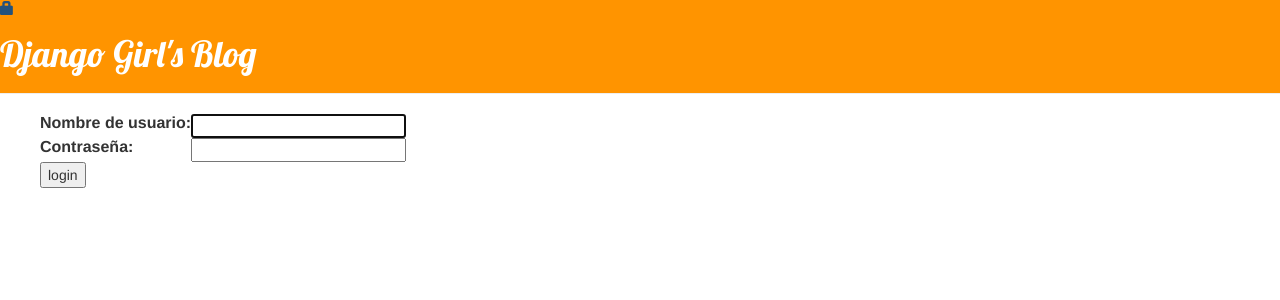
After one commit to Zarpas/my-first-blog, a Django app: page /accounts/login/ in a window 1280 px wide. The commit adds this page. Shown: the top 300 px of the page. Run offline with Django 3.2, Linux system fonts and the light colour scheme; some libraries are stand-ins or nearby versions.

Commit message:
Added user login to the site.

```diff
--- a/blog/templates/blog/base.html
+++ b/blog/templates/blog/base.html
@@ -12,6 +12,9 @@
             {% if user.is_authenticated %}
                 <a href="{% url 'post_new' %}" class="top-menu"><span class="glyphicon glyphicon-plus"></span></a>
                 <a href="{% url 'post_draft_list' %}" class="top-menu"><span class="glyphicon glyphicon-edit"></span></a>
+                <p class="top-menu">Hello {{ user.username }} <small>(<a href="{% url 'logout' %}">Log out</a>)</small></p>
+            {% else %}
+                <a href="{% url 'login' %}" class="top-menu"><span class="glyphicon glyphicon-lock"></span></a>
             {% endif %}
             <h1><a href="/">Django Girl's Blog</a></h1>
         </div>
--- /dev/null
+++ b/blog/templates/registration/login.html
@@ -0,0 +1,24 @@
+{% extends "blog/base.html" %}
+
+{% block content %}
+    {% if form.errors %}
+        <p>Your username and password didn't match. Please try again.</p>
+    {% endif %}
+
+    <form method="post" action="{% url 'login' %}">
+        {% csrf_token %}
+        <table>
+            <tr>
+                <td>{{ form.username.label_tag }}</td>
+                <td>{{ form.username }}</td>
+            </tr>
+            <tr>
+                <td>{{ form.password.label_tag }}</td>
+                <td>{{ form.password }}</td>
+            </tr>
+        </table>
+
+        <input type="submit" value="login" />
+        <input type="hidden" name="next" value="{{ next }}" />
+    </form>
+{% endblock %}
--- a/blog/views.py
+++ b/blog/views.py
@@ -1,4 +1,5 @@
 from django.shortcuts import render, get_object_or_404, redirect
+from django.contrib.auth.decorators import login_required
 from django.utils import timezone
 from .models import Post
 from .forms import PostForm
@@ -16,6 +17,7 @@
     return render(request, 'blog/post_detail.html', {'post': post})
 
 
+@login_required
 def post_new(request):
     if request.method == "POST":
         form = PostForm(request.POST)
@@ -30,6 +32,7 @@
     return render(request, 'blog/post_edit.html', {'form': form})
 
 
+@login_required
 def post_edit(request, pk):
     post = get_object_or_404(Post, pk=pk)
     if request.method == "POST":
@@ -45,17 +48,20 @@
     return render(request, 'blog/post_edit.html', {'form': form})
 
 
+@login_required
 def post_draft_list(request):
     posts = Post.objects.filter(published_date__isnull=True).order_by('created_date')
     return render(request, 'blog/post_draft_list.html', {'posts': posts})
 
 
+@login_required
 def post_publish(request, pk):
     post = get_object_or_404(Post, pk=pk)
     post.publish()
     return redirect('post_detail', pk=pk)
 
 
+@login_required
 def post_remove(request, pk):
     post = get_object_or_404(Post, pk=pk)
     post.delete()
--- a/mysite/settings.py
+++ b/mysite/settings.py
@@ -120,3 +120,4 @@
 
 STATIC_URL = '/static/'
 STATIC_ROOT = os.path.join(BASE_DIR, 'static')
+LOGIN_REDIRECT_URL = '/'
--- a/mysite/urls.py
+++ b/mysite/urls.py
@@ -17,8 +17,12 @@
 from django.urls import path, include
 from django.contrib import admin
 
+from django.contrib.auth import views
+
 
 urlpatterns = [
     path('admin/', admin.site.urls),
+    path('accounts/login/', views.login, name='login'),
+    path('accounts/logout/', views.logout, name='logout', kwargs={'next_page': '/'}),
     path('', include('blog.urls')),
 ]
```
